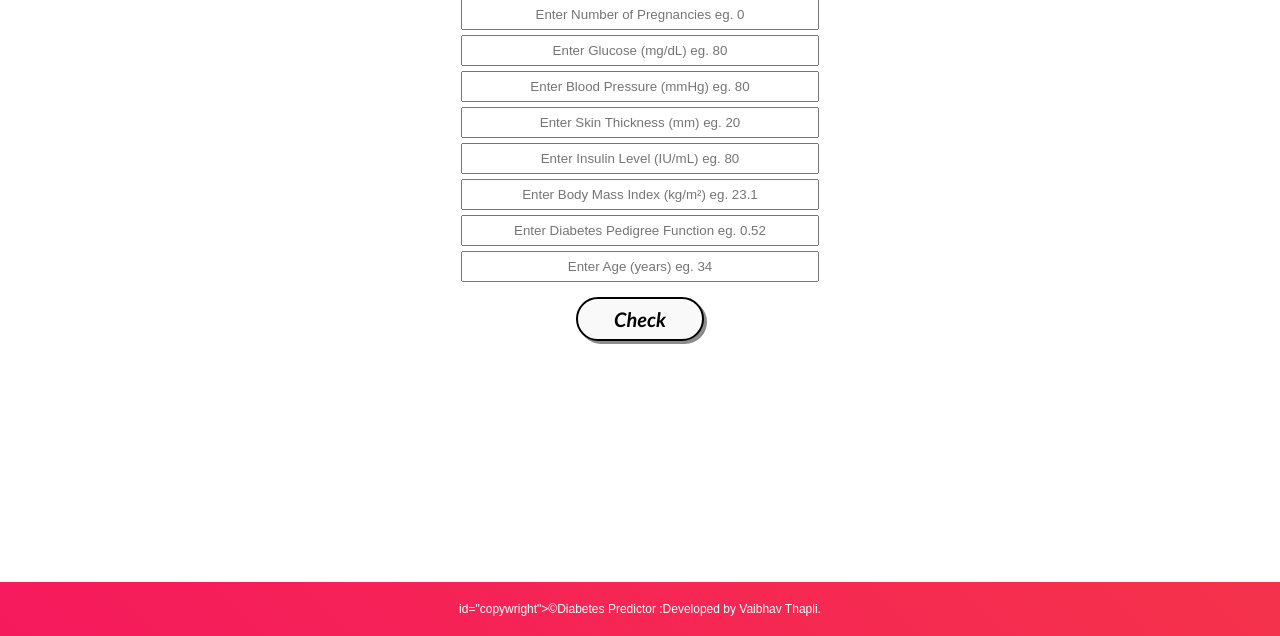
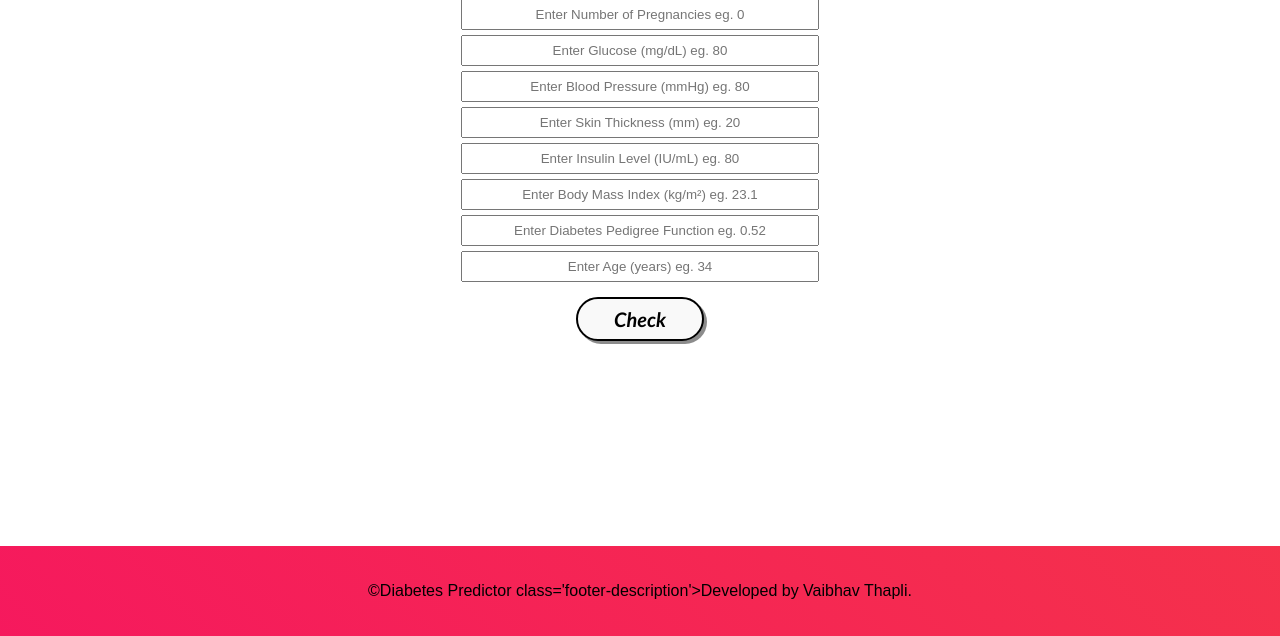
Before and after one commit to vaibhavthapli/Diabetes_Prediction, a Flask app: page / in a window 1280 px wide. Shown: the part 164-800 px from the top of the page. Run offline with Flask 2, Linux system fonts and the light colour scheme; parts of the project's set-up code (start-up, migrations or seed data) failed here and were passed over; some libraries are stand-ins or nearby versions.

Commit message:
Update index.html

```diff
--- a/templates/index.html
+++ b/templates/index.html
@@ -39,7 +39,7 @@
         <!-- Footer -->
        <div class='footer'>
 
-           <p class='footer-description'>id="copywright">&copy;Diabetes Predictor :Developed by Vaibhav Thapli.</p>
+           <p id="copywright">&copy;Diabetes Predictor class='footer-description'>Developed by Vaibhav Thapli.</p>
        </div>
 
     </body>
```
